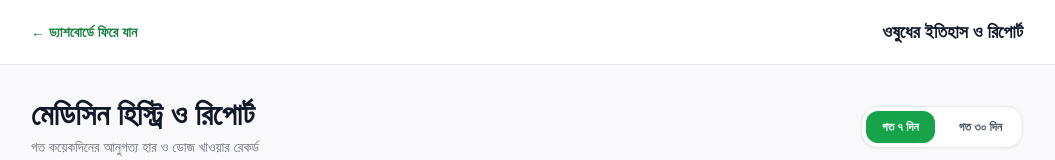
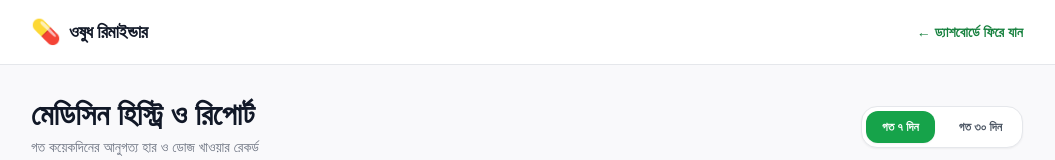
Before and after one commit to ashikuzzamanmoon/medicine-reminder, a Next.js app: page /history in a window 1280 px wide. Shown: the top 160 px of the page, without its empty margins (113-1168 px from the left). Built offline with nearby package versions, Linux system fonts and the light colour scheme; no server answers; the database is empty.

Commit message:
fix: make logo and website title clickable to navigate to home page across all pages

```diff
--- a/app/(auth)/login/page.tsx
+++ b/app/(auth)/login/page.tsx
@@ -2,6 +2,7 @@
 
 import { useState } from "react";
 import { useRouter } from "next/navigation";
+import Link from "next/link";
 
 export default function LoginPage() {
   const router = useRouter();
@@ -74,7 +75,9 @@ export default function LoginPage() {
     <div className="min-h-screen bg-gray-50 flex items-center justify-center p-4">
       <div className="max-w-md w-full bg-white rounded-3xl p-6 sm:p-10 shadow-sm border border-gray-100">
         <div className="text-center mb-8">
-          <span className="text-4xl mb-2 block">💊</span>
+          <Link href="/" className="inline-block group mb-2" title="হোম পেজে যান">
+            <span className="text-4xl group-hover:scale-110 transition-transform inline-block">💊</span>
+          </Link>
           <h1 className="text-3xl font-extrabold text-gray-900">লগইন করুন</h1>
           <p className="text-sm text-gray-500 mt-2">
             আপনার ফোন নম্বর দিয়ে এক ক্লিকে ওটিপি (OTP) কোড পান
--- a/app/(caregiver)/dashboard/page.tsx
+++ b/app/(caregiver)/dashboard/page.tsx
@@ -39,10 +39,10 @@ export default function CaregiverDashboardPage() {
       {/* Top Navbar */}
       <header className="bg-white border-b border-gray-200 sticky top-0 z-10">
         <div className="max-w-5xl mx-auto px-4 h-16 flex items-center justify-between">
-          <div className="flex items-center gap-2">
+          <Link href="/" className="flex items-center gap-2 hover:opacity-80 transition-opacity">
             <span className="text-2xl">💊</span>
             <span className="text-xl font-black text-gray-900 tracking-tight">ওষুধ রিমাইন্ডার</span>
-          </div>
+          </Link>
           <div className="flex items-center gap-3">
             <Link
               href="/patients/new"
--- a/app/(caregiver)/history/page.tsx
+++ b/app/(caregiver)/history/page.tsx
@@ -70,10 +70,13 @@ export default function HistoryPage() {
     <div className="min-h-screen bg-gray-50/70 pb-16">
       <header className="bg-white border-b border-gray-200">
         <div className="max-w-5xl mx-auto px-4 h-16 flex items-center justify-between">
+          <Link href="/" className="flex items-center gap-2 hover:opacity-80 transition-opacity">
+            <span className="text-2xl">💊</span>
+            <span className="text-lg font-black text-gray-900 tracking-tight">ওষুধ রিমাইন্ডার</span>
+          </Link>
           <Link href="/dashboard" className="text-sm font-semibold text-green-700 hover:underline">
             ← ড্যাশবোর্ডে ফিরে যান
           </Link>
-          <span className="text-lg font-bold text-gray-900">ওষুধের ইতিহাস ও রিপোর্ট</span>
         </div>
       </header>
 
--- a/app/(caregiver)/refill/page.tsx
+++ b/app/(caregiver)/refill/page.tsx
@@ -85,10 +85,13 @@ export default function RefillPage() {
     <div className="min-h-screen bg-gray-50/70 pb-16">
       <header className="bg-white border-b border-gray-200">
         <div className="max-w-5xl mx-auto px-4 h-16 flex items-center justify-between">
+          <Link href="/" className="flex items-center gap-2 hover:opacity-80 transition-opacity">
+            <span className="text-2xl">💊</span>
+            <span className="text-lg font-black text-gray-900 tracking-tight">ওষুধ রিমাইন্ডার</span>
+          </Link>
           <Link href="/dashboard" className="text-sm font-semibold text-green-700 hover:underline">
             ← ড্যাশবোর্ডে ফিরে যান
           </Link>
-          <span className="text-lg font-bold text-gray-900">ওষুধের স্টক ও রিফিল</span>
         </div>
       </header>
 
--- a/app/admin/page.tsx
+++ b/app/admin/page.tsx
@@ -58,7 +58,7 @@ export default function AdminDashboardPage() {
       {/* Admin Header */}
       <header className="bg-slate-800/80 backdrop-blur border-b border-slate-700 sticky top-0 z-20">
         <div className="max-w-6xl mx-auto px-4 h-16 flex items-center justify-between">
-          <div className="flex items-center gap-3">
+          <Link href="/" className="flex items-center gap-3 hover:opacity-90 transition-opacity">
             <span className="p-2 bg-emerald-500/10 text-emerald-400 rounded-xl text-xl font-black">
               🛡️
             </span>
@@ -66,7 +66,7 @@ export default function AdminDashboardPage() {
               <h1 className="text-lg font-bold text-white leading-tight">সুপার অ্যাডমিন ড্যাশবোর্ড</h1>
               <p className="text-xs text-slate-400">মেডিসিন রিমাইন্ডার সিস্টেম মেট্রিক্স ও ইউজার ট্র্যাকিং</p>
             </div>
-          </div>
+          </Link>
           <Link
             href="/dashboard"
             className="px-4 py-2 bg-slate-700 hover:bg-slate-600 text-white rounded-xl text-xs font-semibold transition-colors"
--- a/app/page.tsx
+++ b/app/page.tsx
@@ -6,10 +6,10 @@ export default function HomePage() {
       {/* Navbar */}
       <header className="bg-white border-b border-gray-100">
         <div className="max-w-5xl mx-auto px-4 h-16 flex items-center justify-between">
-          <div className="flex items-center gap-2">
+          <Link href="/" className="flex items-center gap-2 hover:opacity-80 transition-opacity">
             <span className="text-2xl">💊</span>
             <span className="text-xl font-black text-gray-900 tracking-tight">ওষুধ রিমাইন্ডার</span>
-          </div>
+          </Link>
           <div className="flex items-center gap-3">
             <Link
               href="/login"
```
